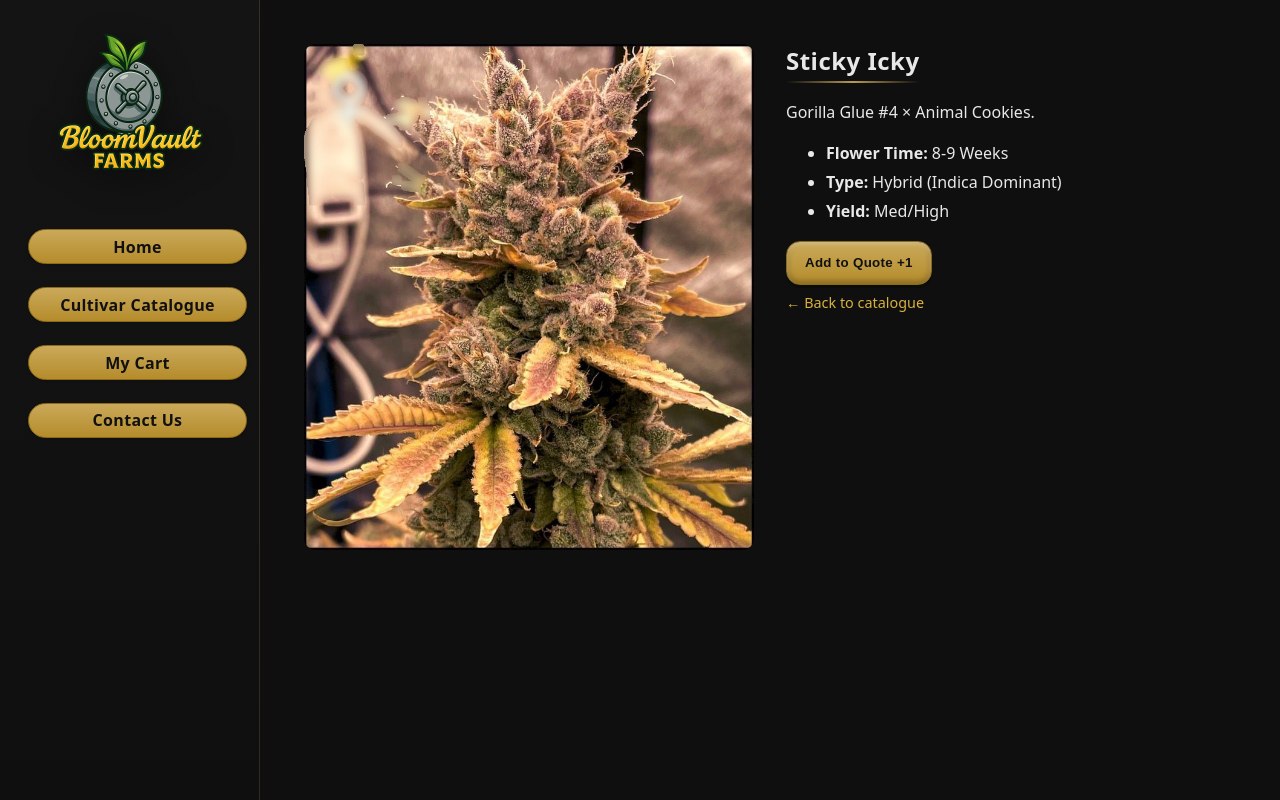
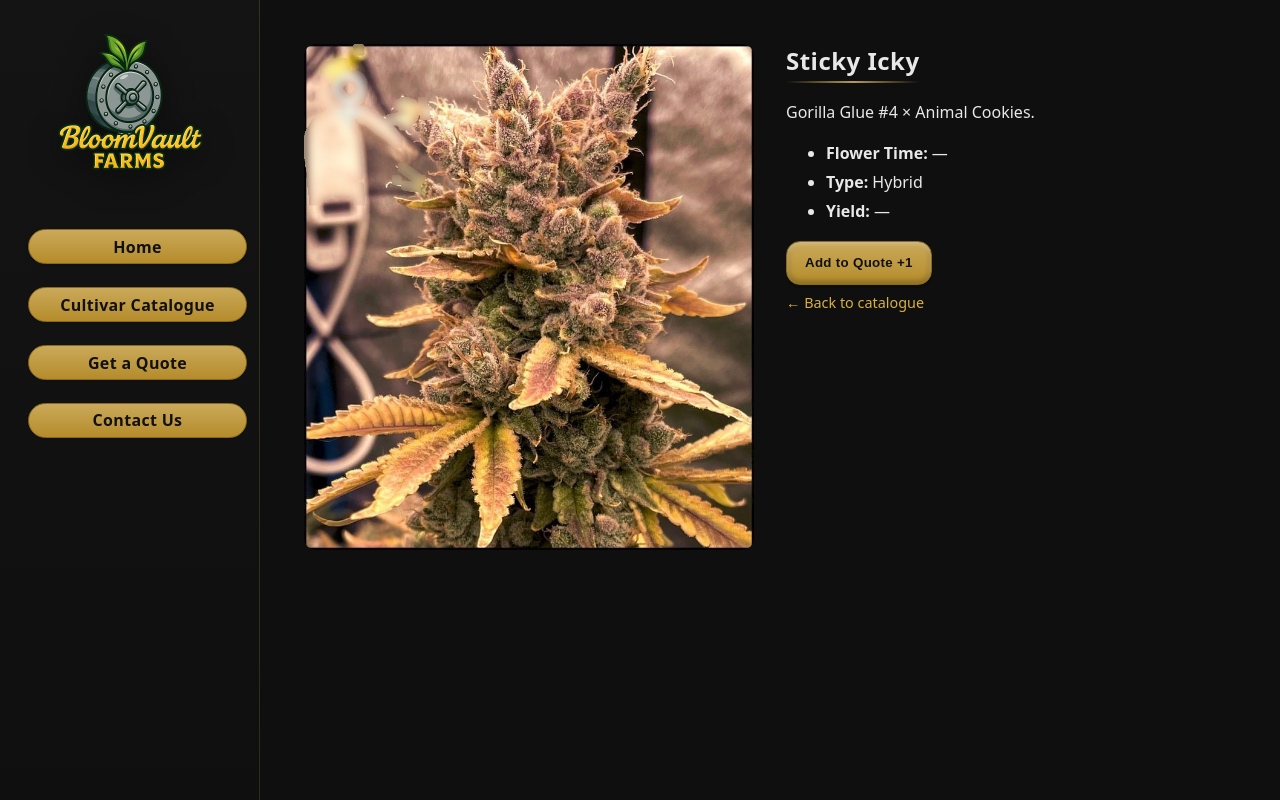
Before and after one commit to BloomVault/BloomVault-NCP, a plain HTML site: page strain.html in a window 1280 px wide. Drawn offline with Linux system fonts and the light colour scheme.

Commit message:
Update strain.html

```diff
--- a/strain.html
+++ b/strain.html
@@ -40,7 +40,7 @@
       <nav class="tabs tabs--gold">
         <a class="tab" href="index.html">Home</a>
         <a class="tab" href="catalogue.html">Cultivar Catalogue</a>
-        <a class="tab" href="quote.html">My Cart</a>
+        <a class="tab" href="quote.html">Get a Quote</a>
         <a class="tab" href="contact.html">Contact Us</a>
       </nav>
     </div>
@@ -66,10 +66,9 @@
         "1": {
           name: "Sticky Icky",
           image: "assets/img/sticky-icky.jpg",
-          type: "Hybrid (Indica Dominant)",
-          flowering: "8-9 Weeks",
-          yield: "Med/High",
-          terpenes: "—",
+          type: "Hybrid",
+          flowering: "—",
+          yield: "—",
           desc: "Gorilla Glue #4 × Animal Cookies."
         }
       };
@@ -146,5 +145,8 @@
     }
   })();
   </script>
+
+  <!-- Added: shared cart module so the cart behaves consistently -->
+  <script type="module" src="assets/js/cart.js"></script>
 </body>
 </html>
```
